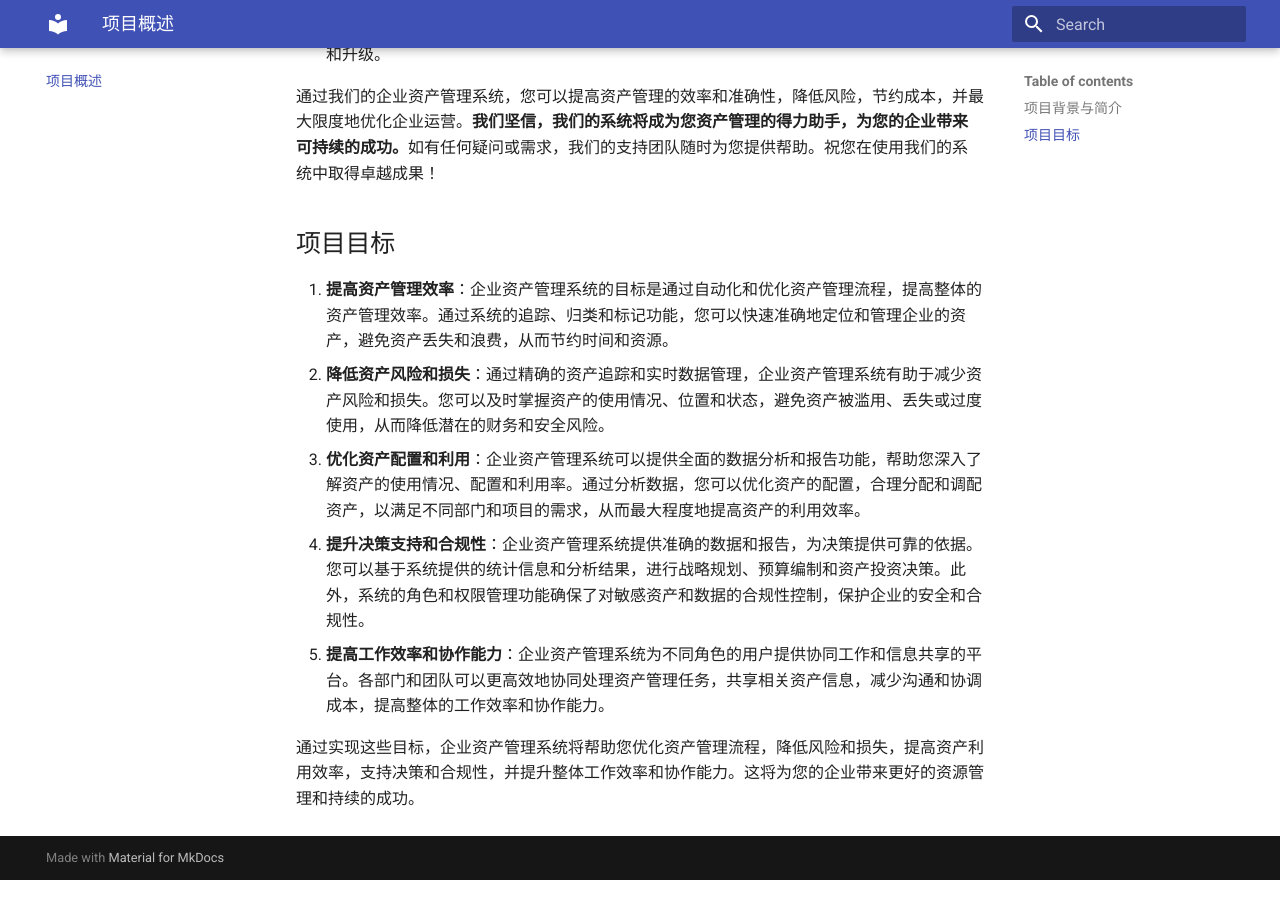
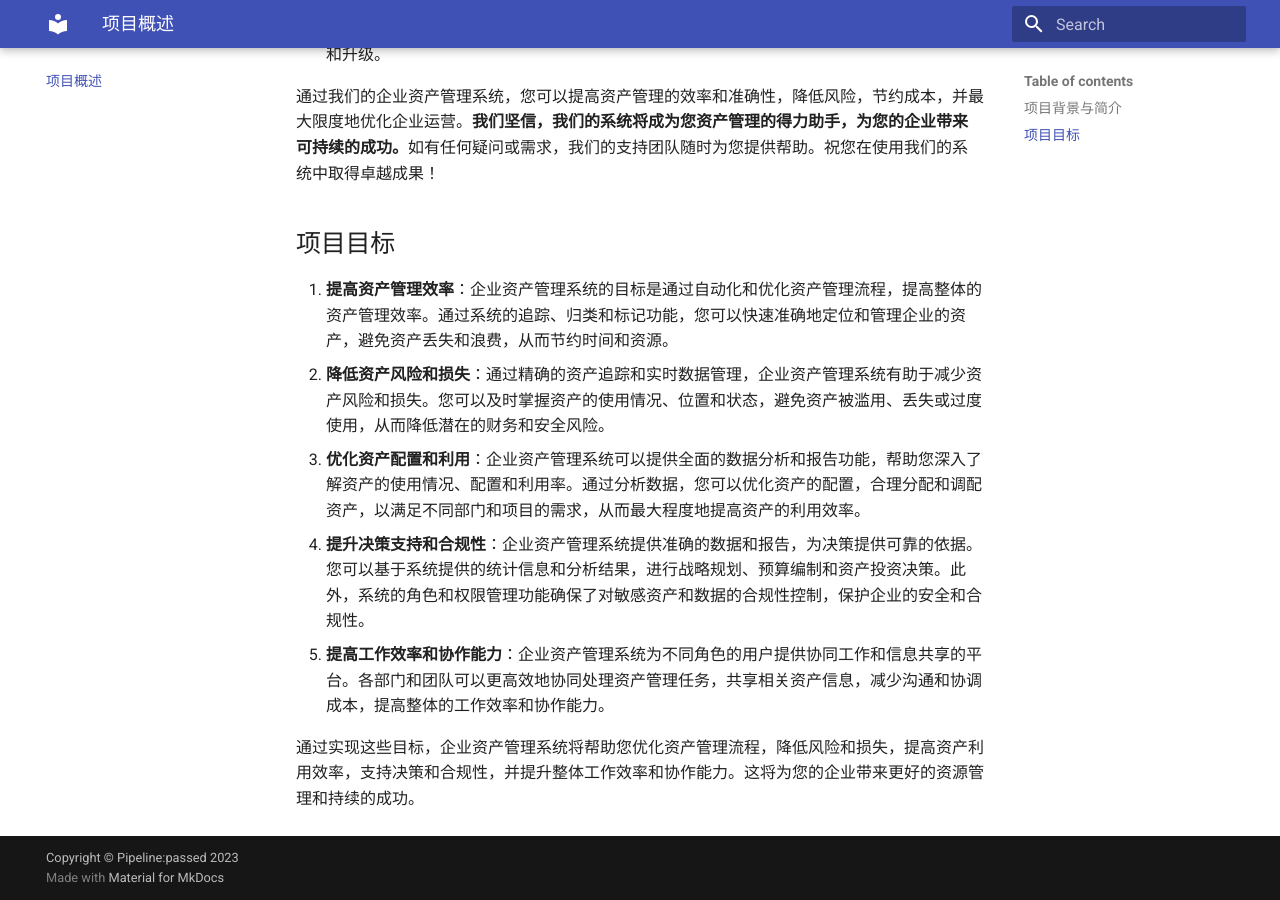
Before and after one commit to Kevin-thu/EAM-docs, an MkDocs documentation site: the page built from docs/index.md, in a window 1280 px wide and 900 px high, scrolled down 761 px. Built offline with MkDocs 1.6.1 and Material for MkDocs 9.7.7, drawn with Linux system fonts in a browser that asks for light colours; some of the changed lines change nothing that is shown.

Commit message:
Add: copyright footer

```diff
--- a/mkdocs.yml
+++ b/mkdocs.yml
@@ -1,4 +1,4 @@
-site_name: EAM-docs by Pipeline:passed 2023
+site_name: EAM-docs
 site_description: 2023 Spring 软工项目：企业资产管理系统的说明文档 by Pipeline:passed
 site_author: 李飞翰 黄宇翔 李轶凡 张凯文 孙维泽
 site_url: https://Kevin-thu.github.io/EAM-docs/
@@ -40,6 +40,8 @@ nav:
     - 前端: module/frontend.md
     - 后端: module/backend.md
   - API 设计: api/api.md
+
+copyright: Copyright &copy; Pipeline:passed 2023
 markdown_extensions:
   - pymdownx.superfences:
       custom_fences:
```
